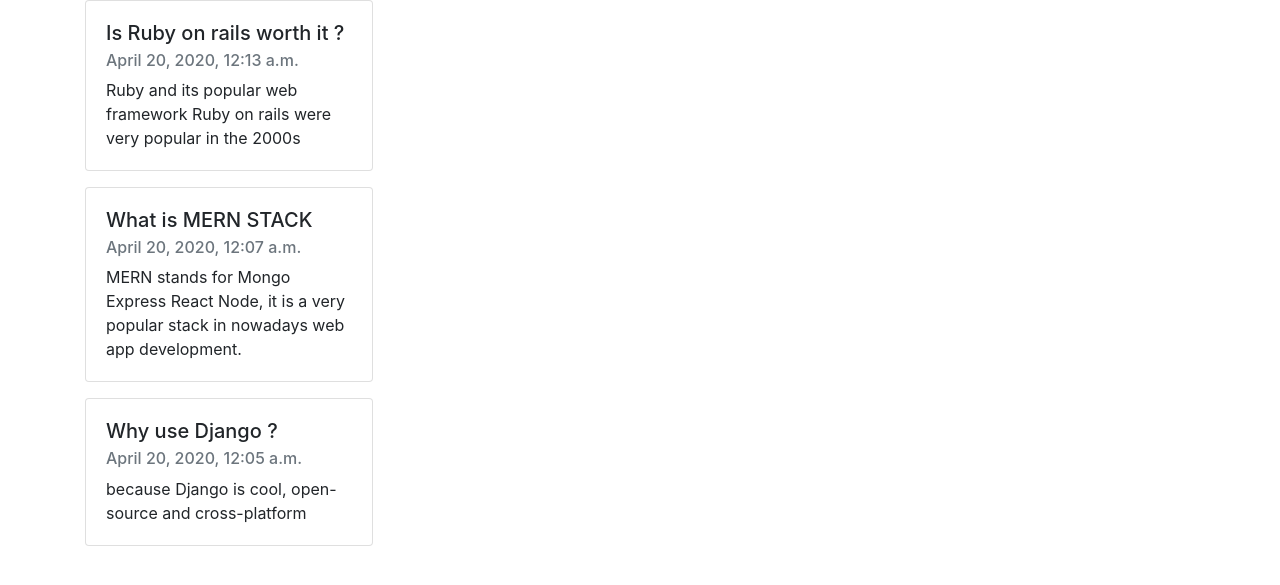
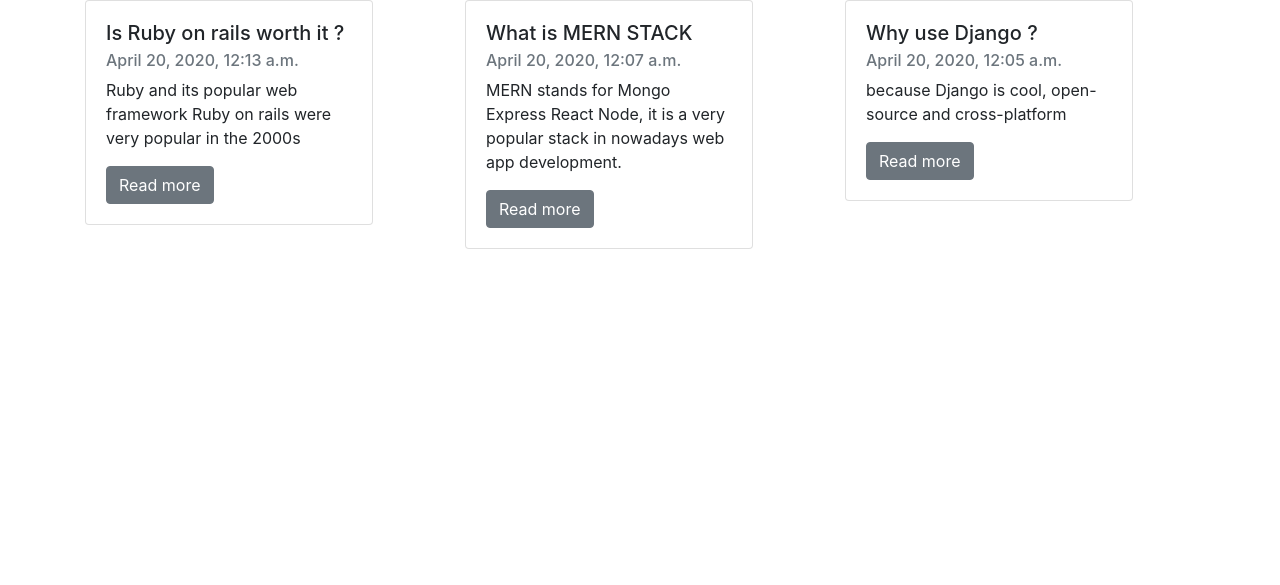
Before and after one commit to geekman7/simple_blog, a Django app: page / in a window 1280 px wide. Shown: the part 56-641 px from the top of the page. Run offline with Django 3.2, Linux system fonts and the light colour scheme; data comes from the database, SQL or seed files in the repository; both versions use the stored data as it was after the commit; some libraries are stand-ins or nearby versions.

Commit message:
project updated

```diff
--- a/blog/models.py
+++ b/blog/models.py
@@ -4,7 +4,7 @@
 from django.contrib.auth.models import User
 
 class Post(models.Model):
-    title = models.CharField(max_length=20)
+    title = models.CharField(max_length=50)
     content = models.TextField(max_length=255)
     date = models.DateTimeField(default=datetime.now, blank=True)
 
--- a/blog/templates/blog/base.html
+++ b/blog/templates/blog/base.html
@@ -60,11 +60,11 @@
       {% endif %}
 
       <div class="container">
-          <div class="row">
-              <div class="col">
+
+              <div class="row">
                 {%block content%}{% endblock%}
               </div>
-          </div>
+
       </div>
 
 
--- a/blog/templates/blog/index.html
+++ b/blog/templates/blog/index.html
@@ -1,7 +1,7 @@
 {% extends 'blog/base.html' %}
 {% block content %}
     {% for post in posts %}
-
+    <div class="col">
         <div class="card" style="width: 18rem;">
             <div class="card-body">
               <h5 class="card-title">{{ post.title }}</h5>
@@ -9,9 +9,10 @@
               <p class="card-text">{{ post.content  }}</p>
             <!--  <a href="#" class="card-link">Card link</a>
               <a href="#" class="card-link">Another link</a>  -->
+              <button class="btn btn-secondary">Read more</button>
             </div>
           </div>
-        <h1></h1>
-        <p></p>
+
+      </div>
     {% endfor %}
 {% endblock %}
```
Also changed, not shown: blog/migrations/0004_auto_20200420_0010.py (added), db.sqlite3. Lines whose indentation alone changed are shown as unchanged.
